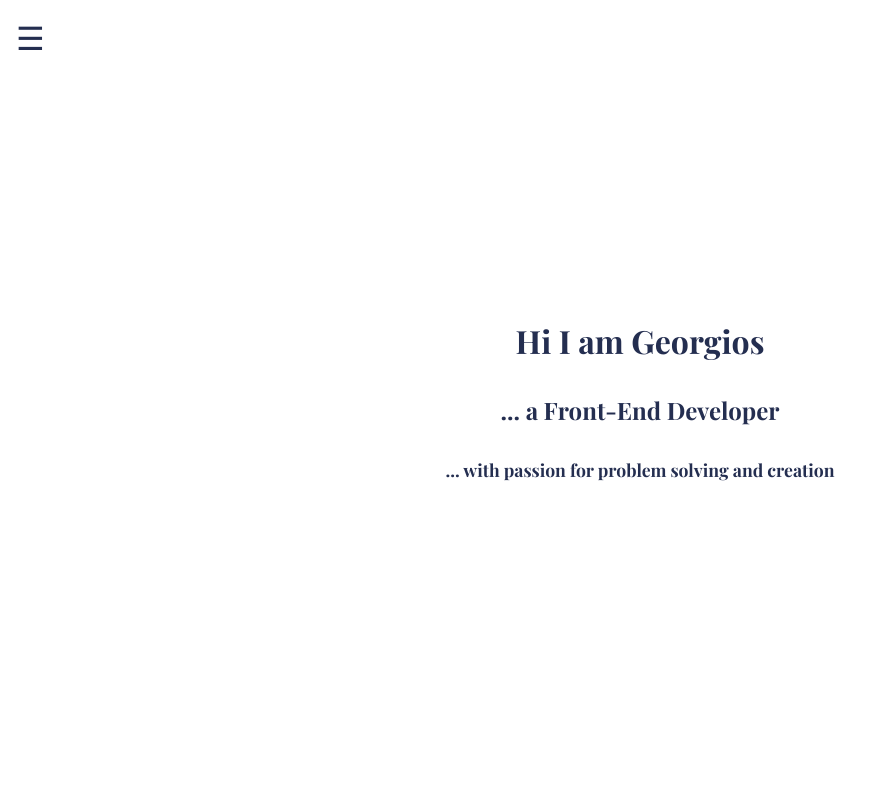
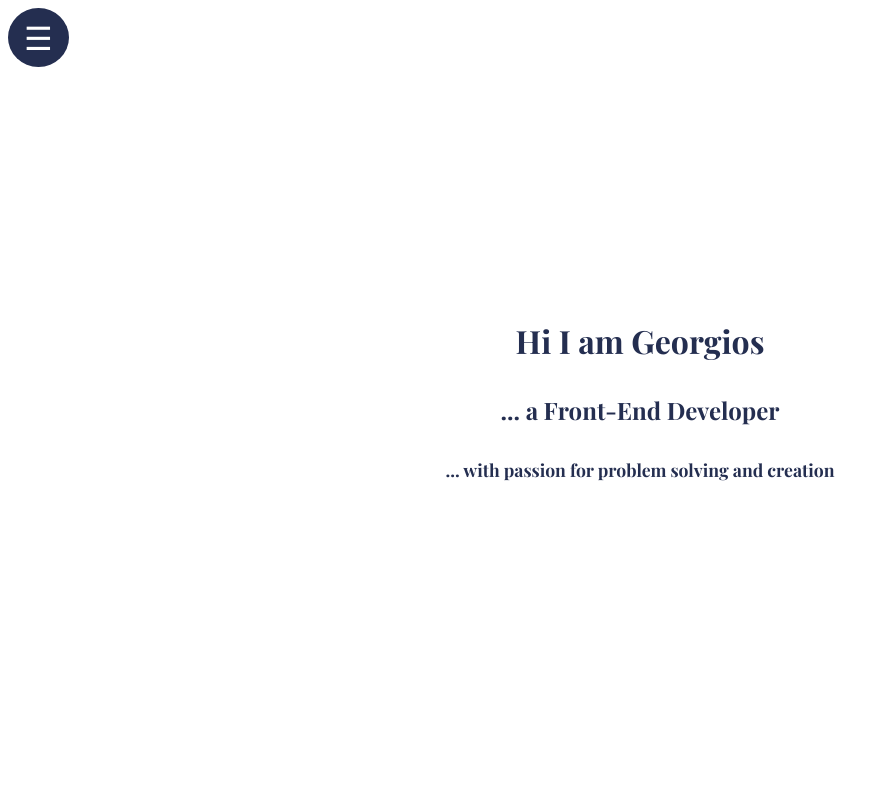
Before and after one commit to kronosGR/9-portfolio-2-reactjs, a React (Create React App) app: page / in a window 1280 px wide. Shown: the top 800 px of the page, without its empty margins (0-889 px from the left). Built offline with nearby package versions, Linux system fonts and the light colour scheme.

Commit message:
changed navigation

```diff
--- a/src/Components/Navbar/Navbar.module.css
+++ b/src/Components/Navbar/Navbar.module.css
@@ -1,16 +1,17 @@
 .container {
   position: fixed;
   display: flex;
-  width: 330px;
+  width: 310px;
   flex-direction: column;
   align-items: center;
   padding: 2rem;
   background-color: var(--bg-color-blue);
   height: 98vh;
   z-index: 100;
-  transform: translateX(-330px);
+  transform: translateX(-310px);
   transition: all 1s;
   color: white;
+  text-align: center;
 }
 
 .navmenu {
@@ -20,13 +21,16 @@
 }
 
 .hamb_icon {
-  color: var(--bg-color-blue);
+  color: white;
+  background-color: var(--bg-color-blue);
   font-size: 2rem;
   position: fixed;
-  padding: 1rem;
+  padding: 0.5rem 1rem;
+  margin: 0.5rem;
   transform: translateX(0);
   transition: transform 1s;
   z-index: 100;
+  border-radius: 50%;
 }
 
 .hamb_icon:hover {
@@ -42,6 +46,6 @@
 }
 
 .hamb:checked ~ .hamb_icon {
-  transform: translateX(330px);
+  transform: translateX(310px);
   transition: transform 1s;
 }
--- a/src/index.css
+++ b/src/index.css
@@ -31,6 +31,7 @@ a {
 
 h1 {
   font-size: 1.6rem;
+  font-family: var(--font-playfair);
 }
 
 .size1 {
```
